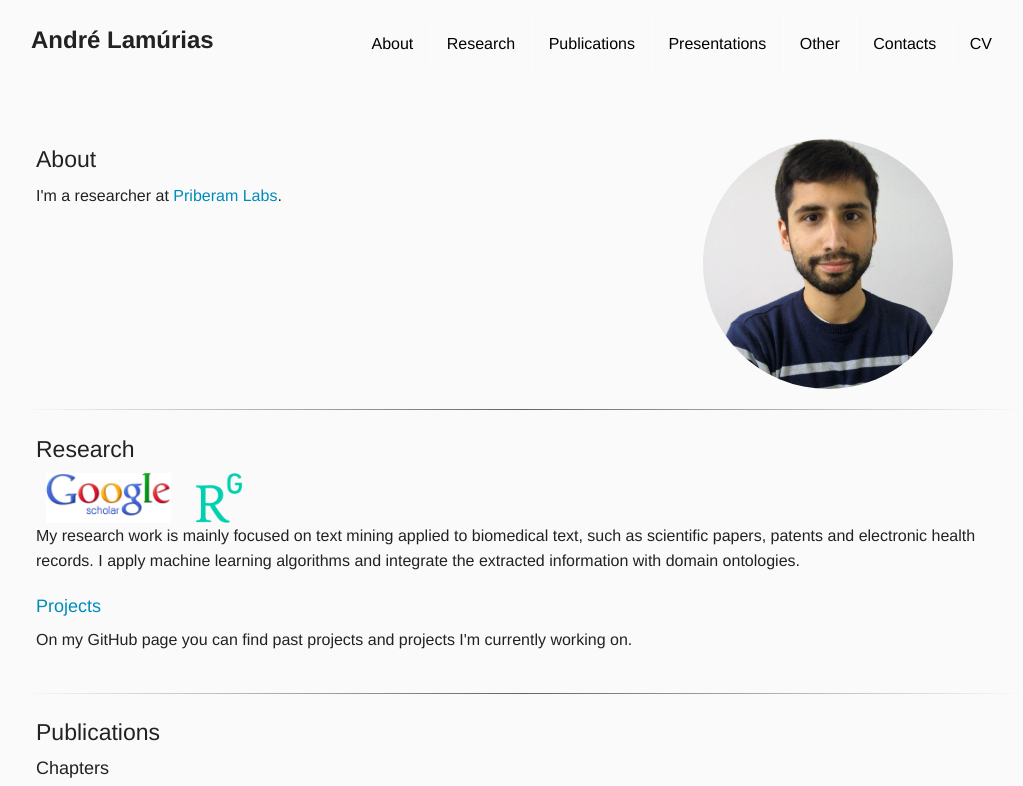
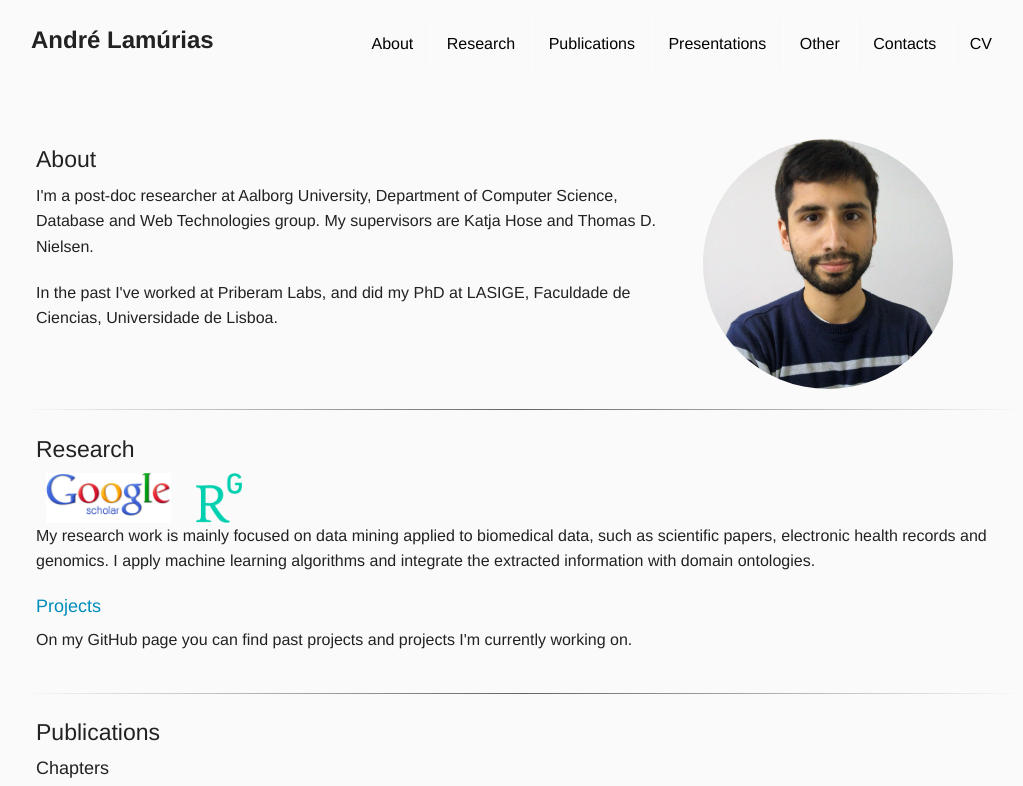
Before and after one commit to AndreLamurias/AndreLamurias.github.io, a plain HTML site: page index.html in a window 1280 px wide. Shown: the top 786 px of the page, without its empty margins (119-1142 px from the left). Drawn offline with Linux system fonts and the light colour scheme.

Commit message:
AAU update

```diff
--- a/index.html
+++ b/index.html
@@ -142,7 +142,8 @@
 		<div class="row about">
 			<div class="medium-6 large-8 columns" id="about">
 				<h4>About</h4>
-				<p>I'm a researcher at <a href="http://labs.priberam.com/">Priberam Labs</a>.</p>
+				<p>I'm a post-doc researcher at Aalborg University, Department of Computer Science, Database and Web Technologies group. My supervisors are Katja Hose and Thomas D. Nielsen.</p>
+				<p> In the past I've worked at Priberam Labs, and did my PhD at LASIGE, Faculdade de Ciencias, Universidade de Lisboa.
 			</div>
 			<div class="medium-6 large-4 columns">
 				<img src="img/foto-scaled.jpg">
@@ -154,7 +155,7 @@
 				<h4>Research</h4>
 					<a href="https://scholar.google.pt/citations?hl=en&user=CusKTEIAAAAJ&view_op=list_works&sortby=pubdate"> <img src="img/scholar.gif" height="1"></a>
                     <a href="https://www.researchgate.net/profile/Andre_Lamurias"><img src="img/researchgate.png" height="1"></a>
-					<p>My research work is mainly focused on text mining applied to biomedical text, such as scientific papers, patents and electronic health records. I apply machine learning algorithms and integrate the extracted information with domain ontologies. <p/>
+					<p>My research work is mainly focused on data mining applied to biomedical data, such as scientific papers, electronic health records and genomics. I apply machine learning algorithms and integrate the extracted information with domain ontologies. <p/>
 
 					<h5><a href="https://github.com/AndreLamurias/">Projects</a></h5>
 					<p>
```
